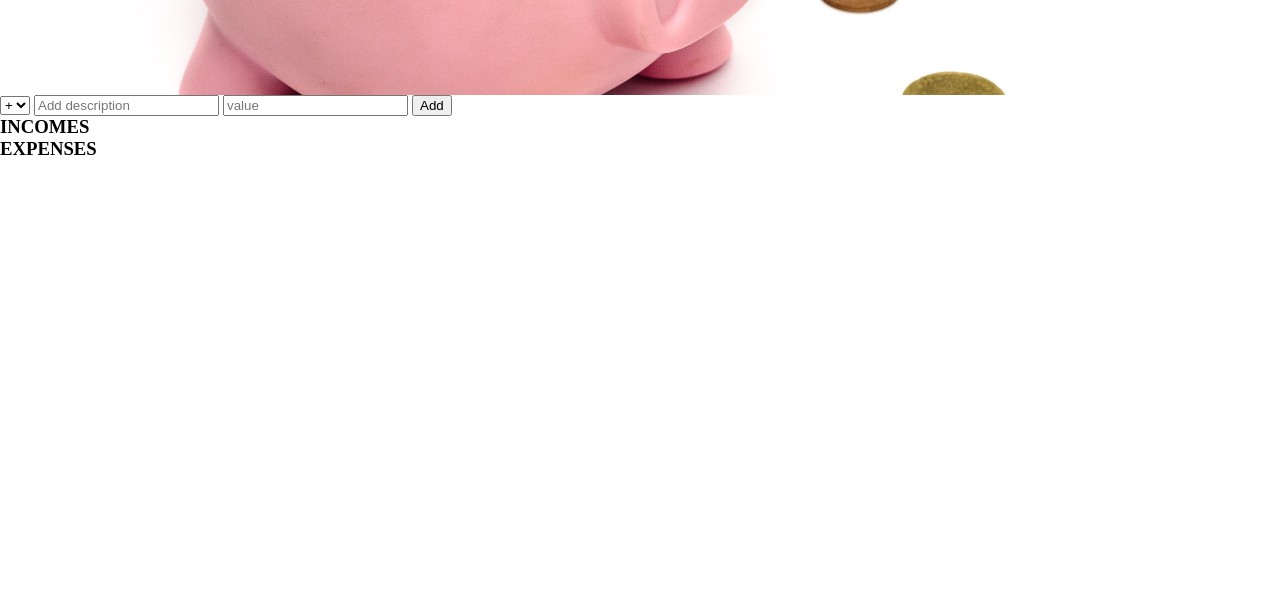
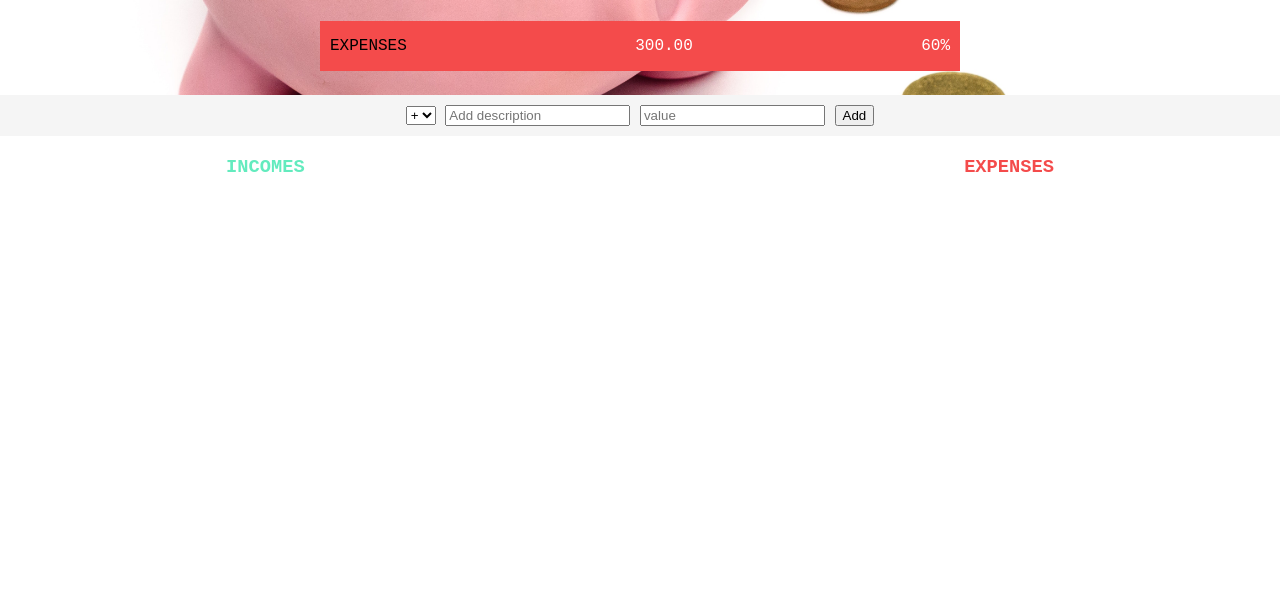
Before and after one commit to salviolorenzo/budgetTool, a plain HTML site: page index.html in a window 1280 px wide. Shown: the part 205-800 px from the top of the page. Drawn offline with Linux system fonts and the light colour scheme.

Commit message:
adds js query selectors

```diff
--- a/index.html
+++ b/index.html
@@ -35,10 +35,10 @@
         </form>
     </section>
     <section class="balance-sheet">
-        <div class="income">
+        <div class="income" data-add-income>
             <h3>INCOMES</h3>
         </div>
-        <div class="expenses">
+        <div class="expenses" data-add-expense>
             <h3>EXPENSES</h3>
         </div>
     </section>
--- a/scripts/index.js
+++ b/scripts/index.js
@@ -1 +1,17 @@
-//
+// Summary variables
+const budgetHeader = document.querySelector('[data-budget-header]');
+const total = document.querySelector('[data-balance]');
+const totalIncome = document.querySelector('[data-income]');
+const totalExpense = document.querySelector('[data-expense]');
+const expensePercent = document.querySelector('[data-percent]');
+
+// Form variables
+const addForm = document.querySelector('[data-form]');
+const select = document.querySelector('[data-select]');
+const description = document.querySelector('[data-description]');
+const amount = document.querySelector('[data-value]');
+const submitButton = document.querySelector('[data-submit]');
+
+// Balance sheet variables
+const incomeDiv = document.querySelector('[data-add-income]');
+const expenseDiv = document.querySelector('[data-add-expense]');
--- a/styles/index.css
+++ b/styles/index.css
@@ -10,6 +10,10 @@
     height: 100%;
     margin: 0;
     padding: 0;
+}
+
+body{
+    font-family: 'Courier New', Courier, monospace;
 }
 
 h1, h2, h3, h4{
@@ -29,12 +33,18 @@
     display: flex;
     flex-direction: column;
     align-items: center;
+    justify-content: space-evenly;
+}
+
+.total-balance{
+    font-size: 50px;
 }
 
 .income-total, .expenses-total{
     display: flex;
     width: 50%;
     justify-content: space-between;
+    padding: 0 10px;
 }
 
 .income-total{
@@ -48,3 +58,39 @@
 .numbers, .percentage{
     color: white;
 }
+
+/* ============================================
+FORM
+============================================*/
+
+.inputs{
+    width: 100%;
+    display: flex;
+    justify-content: center;
+    padding: 10px 0;
+    background-color: #f5f5f5
+}
+
+/* ============================================
+BALANCE SHEET
+============================================*/
+
+.balance-sheet{
+    width: 100%;
+    display: flex;
+    justify-content: space-evenly;
+    align-items: center;
+    padding: 20px 0;
+}
+
+.income, .expense{
+    width: 40%;
+}
+
+.income h3{
+    color: rgb(99, 235, 190);
+}
+
+.expenses h3{
+    color: rgb(244, 75, 75);
+}
```
